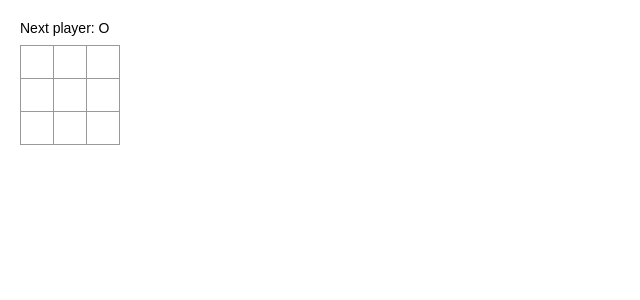
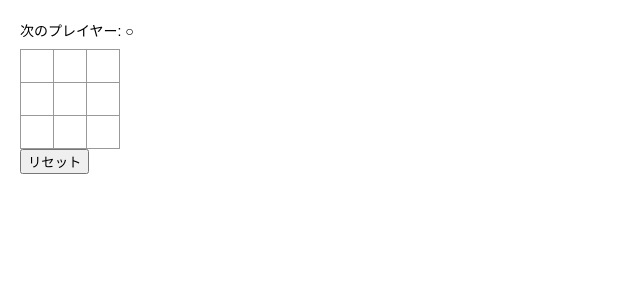
Before and after one commit to atsuki-t/tic-tac-toe, a React (Create React App) app: page / in a window 1280 px wide. Shown: the top 300 px of the page, without its empty margins (0-640 px from the left). Built offline with nearby package versions, Linux system fonts and the light colour scheme.

Commit message:
add reset and drow

```diff
--- a/src/Board.tsx
+++ b/src/Board.tsx
@@ -10,12 +10,13 @@ const Board: React.FC = () => {
   }
 
   const handleClick = (i: number) => {
-    if (calculateWinner(squares) == null) {
-      const newSquares = squares.slice();
-      newSquares[i] = xIsNext ? 'X' : 'O';
-      setxIsNext(!xIsNext);
-      setSquares(newSquares);
+    const newSquares = squares.slice();
+    if (squares[i] || calculateWinner(squares)) {
+      return;
     }
+    newSquares[i] = xIsNext ? '×' : '○';
+    setxIsNext(!xIsNext);
+    setSquares(newSquares);
   }
 
   const calculateWinner = (squares: string[]) => {
@@ -38,7 +39,25 @@ const Board: React.FC = () => {
     return null;
   }
 
-  const status: string = calculateWinner(squares) ? `Winner: ${calculateWinner(squares)}` : `Next player: ${xIsNext ? 'X' : 'O'}`;
+  const reset = () => {
+    setSquares(Array(9).fill(''));
+    setxIsNext(false);
+  }
+
+  const statusFunction = () => {
+    if (calculateWinner(squares)) {
+      return `勝者: ${calculateWinner(squares)}`
+    } else {
+      if (squares.some(element => element === '')) {
+        return `次のプレイヤー: ${xIsNext ? '×' : '○'}`;
+
+      } else {
+        return '引き分け';
+      }
+    }
+  }
+
+  const status: string = statusFunction()
 
   return (
     <div>
@@ -58,6 +77,7 @@ const Board: React.FC = () => {
         {renderSquare(7)}
         {renderSquare(8)}
       </div>
+      <button onClick={reset}>リセット</button>
     </div>
   );
 }
```
